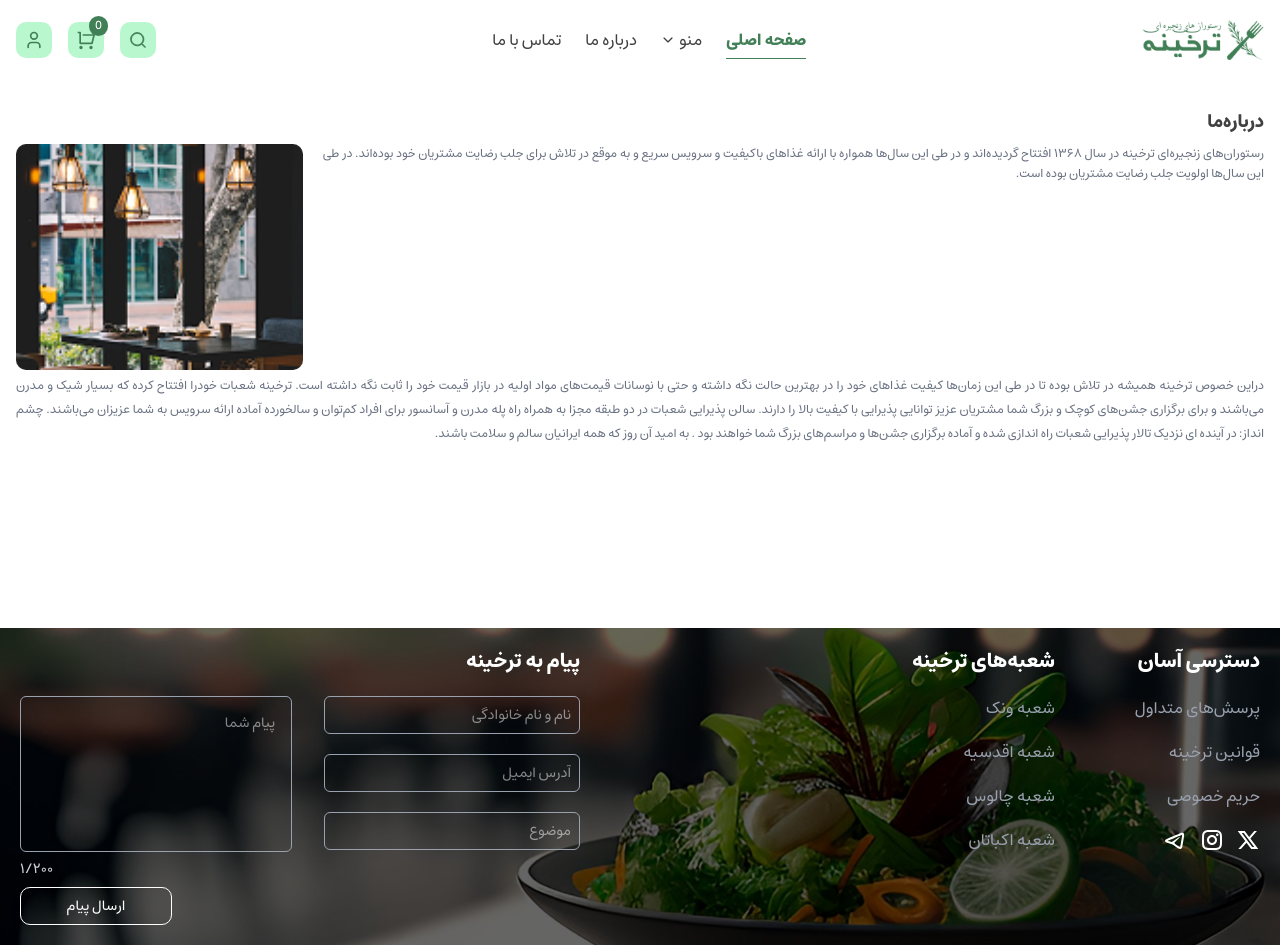
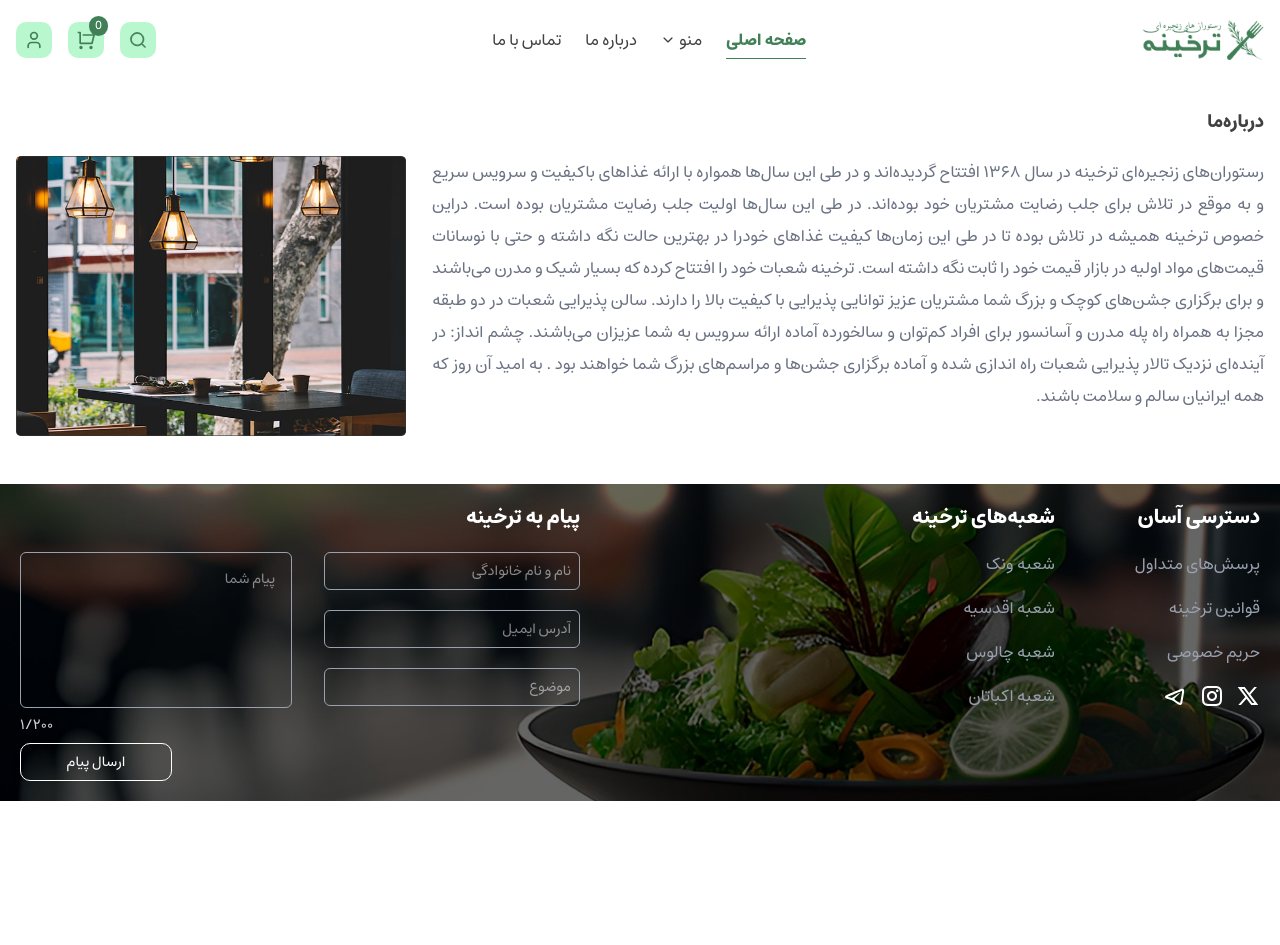
Before and after one commit to AmirAjam/food-store, a React (Vite) app: page /about-us in a window 1280 px wide. After the commit the page ends 801 px from the top, so only its background shows below. Built offline with nearby package versions, Linux system fonts and the light colour scheme; no server answers.

Commit message:
Add aboutUs page for desktop

```diff
--- a/src/pages/AboutUs/AboutUsContent.jsx
+++ b/src/pages/AboutUs/AboutUsContent.jsx
@@ -2,9 +2,10 @@ import React from 'react'
 
 const AboutUsContent = () => {
     return (
-        <section className='mt-12 mb-10 h-[59vh]'>
+        <section className='mt-12 mb-10 h-[59vh] md:h-full'>
             <div className='container'>
                 <h1 className='text-lg font-Estedad-Bold'>درباره‌ما</h1>
+                <div className='md:hidden'>
                     <div className='flex gap-5 mt-2'>
                         <p className='text-justify text-xs leading-5 text-gray-500'>
                             رستوران‌های زنجیره‌ای ترخینه در سال ۱۳۶۸ افتتاح گردیده‌اند و در طی این سال‌ها همواره با ارائه غذاهای باکیفیت و سرویس سریع و به موقع در تلاش برای جلب رضایت مشتریان خود بوده‌اند. در طی این سال‌ها اولویت جلب رضایت مشتریان بوده است.
@@ -19,6 +20,14 @@ const AboutUsContent = () => {
                         </p>
                     </div>
                 </div>
+                <div className='mt-5 justify-between hidden md:flex'>
+                    <p className='text-gray-500 text-justify leading-8 w-2/3'>
+                        رستوران‌های زنجیره‌ای ترخینه در سال ۱۳۶۸ افتتاح گردیده‌اند و در طی این سال‌ها همواره با ارائه غذاهای باکیفیت و سرویس سریع و به موقع در تلاش برای جلب رضایت مشتریان خود بوده‌اند. در طی این سال‌ها اولیت جلب رضایت مشتریان بوده است. دراین خصوص ترخینه همیشه در تلاش بوده تا در طی این زمان‌ها کیفیت غذاهای خودرا در بهترین حالت نگه داشته و حتی با نوسانات قیمت‌های مواد اولیه در بازار قیمت خود را ثابت نگه داشته است. ترخینه شعبات خود را افتتاح کرده که بسیار شیک و مدرن می‌باشند و برای برگزاری جشن‌های کوچک و بزرگ شما مشتریان عزیز توانایی پذیرایی با کیفیت بالا را دارند. سالن پذیرایی شعبات در دو طبقه مجزا به همراه راه پله مدرن و آسانسور برای افراد کم‌توان و سالخورده آماده ارائه سرویس به شما عزیزان می‌باشند.
+                        چشم انداز: در آینده‌ای نزدیک تالار پذیرایی شعبات راه اندازی شده و آماده برگزاری جشن‌ها و مراسم‌های بزرگ شما خواهند بود . به امید آن روز که همه ایرانیان سالم و سلامت باشند.
+                    </p>
+                    <img className='w-1/4 lg:w-5/16 h-40 lg:h-70' src="../images/aboutus/desktop.png" alt="" />
+                </div>
+            </div>
         </section>
     )
 }
```
Lines whose indentation alone changed are shown as unchanged.
